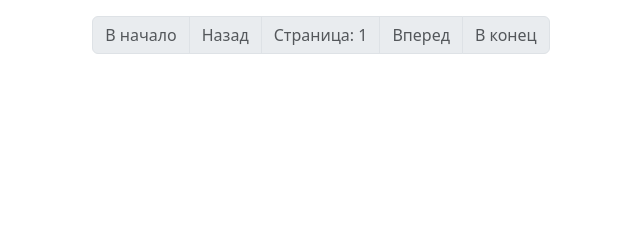
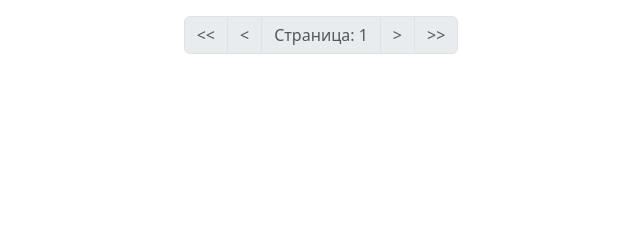
Before and after one commit to mobilesikuda/HelloDjango, a Django app: page /catalogs/ in a window 1280 px wide. Shown: the part 173-413 px from the top of the page, without its empty margins (319-959 px from the left). Run offline with Django 5.2, Linux system fonts and the light colour scheme; data that the repository does not hold is empty; some libraries are stand-ins or nearby versions.

Commit message:
viewport

```diff
--- a/catalogs/templates/all_catalog.html
+++ b/catalogs/templates/all_catalog.html
@@ -39,19 +39,19 @@
   <nav aria-label="Page navigation">
     <ul class="pagination justify-content-center">
       {% if page_mycatalogs.has_previous %}
-        <li class="page-item"><a class="page-link" href="?page=1&filter={{ filter }}">В начало</a></li>
-        <li class="page-item"><a class="page-link" href="?page={{ page_mycatalogs.previous_page_number }}&filter={{ filter }}">Назад</a></li>
+        <li class="page-item"><a class="page-link" href="?page=1&filter={{ filter }}">&lt&lt</a></li>
+        <li class="page-item"><a class="page-link" href="?page={{ page_mycatalogs.previous_page_number }}&filter={{ filter }}">&lt</a></li>
       {% else %}
-        <li class="page-item disabled"><a class="page-link">В начало</a></li>
-        <li class="page-item  disabled"><a class="page-link"">Назад</a></li>
+        <li class="page-item disabled"><a class="page-link">&lt&lt</a></li>
+        <li class="page-item  disabled"><a class="page-link"">&lt</a></li>
       {% endif %}
       <li class="page-item  disabled"><a class="page-link" >Cтраница: {{ page_mycatalogs.number }}</a></li>
       {% if page_mycatalogs.has_next %}
-        <li class="page-item"><a class="page-link" href="?page={{ page_mycatalogs.next_page_number }}&filter={{ filter }}">Вперед</a></li>
-        <li class="page-item"><a class="page-link" href="?page={{ page_mycatalogs.paginator.num_pages }}&filter={{ filter }}">В конец</a></li>
+        <li class="page-item"><a class="page-link" href="?page={{ page_mycatalogs.next_page_number }}&filter={{ filter }}">&gt</a></li>
+        <li class="page-item"><a class="page-link" href="?page={{ page_mycatalogs.paginator.num_pages }}&filter={{ filter }}">&gt&gt</a></li>
       {% else %}
-        <li class="page-item disabled"><a class="page-link">Вперед</a></li>
-        <li class="page-item  disabled"><a class="page-link"">В конец</a></li>
+        <li class="page-item disabled"><a class="page-link">&gt</a></li>
+        <li class="page-item  disabled"><a class="page-link"">&gt&gt</a></li>
       {% endif %}
     </ul>
   </nav>
--- a/catalogs/templates/master.html
+++ b/catalogs/templates/master.html
@@ -3,6 +3,7 @@
 <html>
 <head>
   <title>{% block title %}{% endblock %}</title>
+  <meta name="viewport" content="width=device-width,initial-scale=1,maximum-scale=1,user-scalable=no"/>
   <link rel="stylesheet" href="{% static 'bootstrap.min.css' %}">
 </head>
 <body>
--- a/catalogs/views.py
+++ b/catalogs/views.py
@@ -27,7 +27,7 @@ def catalogs(request):
 #   else:
 #       mycatalogs = Catalog.objects.filter(Q(name__icontains=strFilter) | Q(title__icontains=strFilter)).order_by('name')
 
-  paginator = Paginator(mycatalog, 10)
+  paginator = Paginator(mycatalog, 9)
   page_number = request.GET.get("page") or 1
   page_mycatalogs = paginator.get_page(page_number)
 
```
